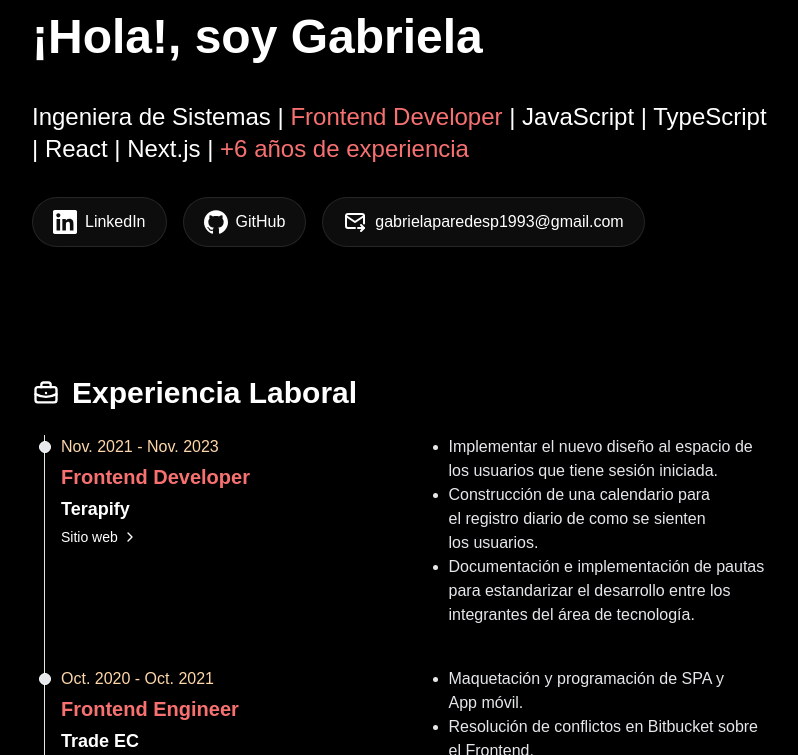
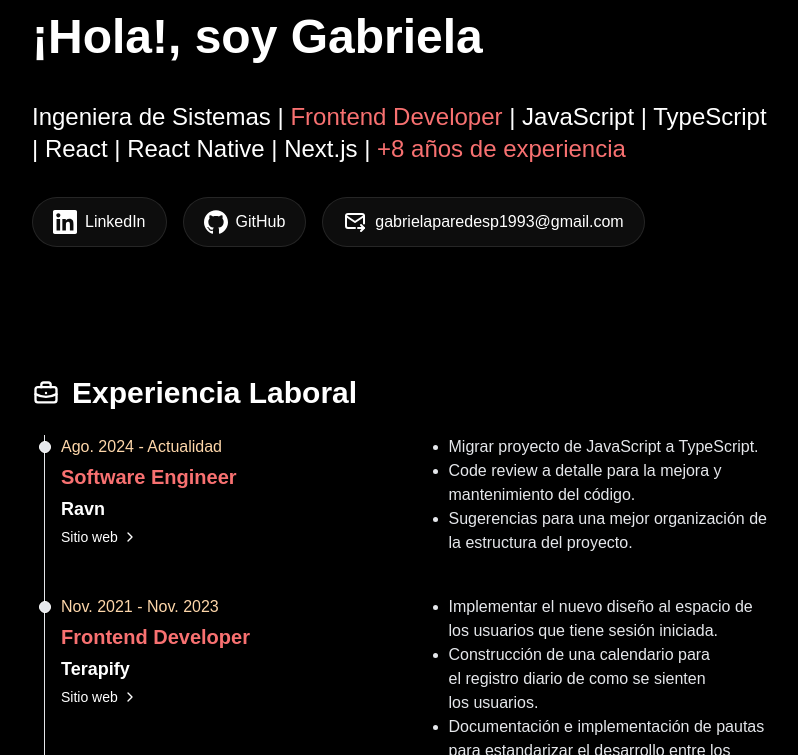
Before and after one commit to gabiprds93/gabiprds93.github.io, an Astro site: page / in a window 1280 px wide. Shown: the part 450-1205 px from the top of the page, without its empty margins (238-1036 px from the left). Built offline with nearby package versions, Linux system fonts and the light colour scheme; Astro itself is replaced by a stand-in of ours.

Commit message:
Add current experience as Software Engineer at Ravn and update years of experience

```diff
--- a/src/constants.ts
+++ b/src/constants.ts
@@ -9,6 +9,17 @@ import CSSIcon from "@/icons/CSSIcon.astro"
 import JavaScriptIcon from "@/icons/JavaScriptIcon.astro"
 
 export const EXPERIENCE = [
+  {
+    date: "Ago. 2024 - Actualidad",
+    title: "Software Engineer",
+    company: "Ravn",
+    description: [
+      "Migrar proyecto de JavaScript a TypeScript.",
+      "Code review a detalle para la mejora y mantenimiento del código.",
+      "Sugerencias para una mejor organización de la estructura del proyecto.",
+    ],
+    link: "https://www.ravn.com/",
+  },
   {
     date: "Nov. 2021 - Nov. 2023",
     title: "Frontend Developer",
--- a/src/pages/index.astro
+++ b/src/pages/index.astro
@@ -52,8 +52,8 @@ import Layout from "@/layouts/Layout.astro"
       <h2 class="text-xl lg:text-2xl">
         Ingeniera de Sistemas |
         <span class="text-red-400">Frontend Developer</span>
-        | JavaScript | TypeScript | React | Next.js |
-        <span class="text-red-400">+6 años de experiencia</span>
+        | JavaScript | TypeScript | React | React Native | Next.js |
+        <span class="text-red-400">+8 años de experiencia</span>
       </h2>
 
       <nav>
```
